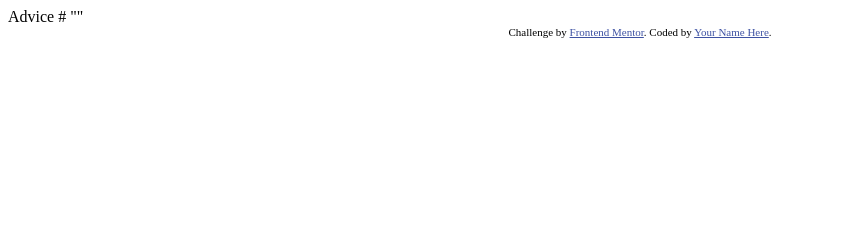
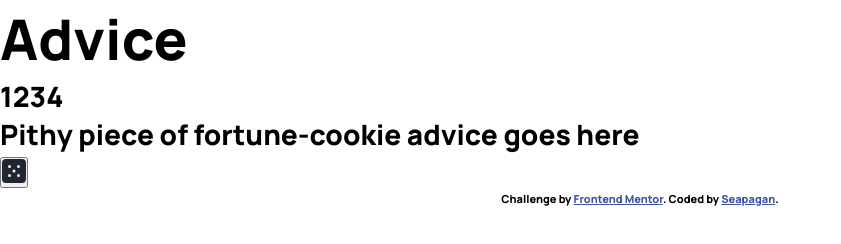
Before and after one commit to seapagan-fem/advice-generator-app, a plain HTML site: page index.html in a window 1280 px wide. Shown: the whole page, without its empty margins (0-841 px from the left). Drawn offline with Linux system fonts and the light colour scheme.

Commit message:
add HTML tags and JS/CSS files

```diff
--- a/index.html
+++ b/index.html
@@ -1,28 +1,48 @@
 <!DOCTYPE html>
 <html lang="en">
-<head>
-  <meta charset="UTF-8">
-  <meta name="viewport" content="width=device-width, initial-scale=1.0"> <!-- displays site properly based on user's device -->
+  <head>
+    <meta charset="UTF-8" />
+    <meta name="viewport" content="width=device-width, initial-scale=1.0" />
+    <!-- displays site properly based on user's device -->
+    <link rel="preconnect" href="https://fonts.googleapis.com" />
+    <link rel="preconnect" href="https://fonts.gstatic.com" crossorigin />
+    <link
+      href="https://fonts.googleapis.com/css2?family=Manrope:wght@800&display=swap"
+      rel="stylesheet"
+    />
+    <link
+      rel="icon"
+      type="image/png"
+      sizes="32x32"
+      href="./images/favicon-32x32.png"
+    />
+    <script src="scripts/scripts.js" defer></script>
+    <link rel="stylesheet" href="styles/styles.css" />
+    <title>Frontend Mentor | Advice generator app</title>
+  </head>
+  <body>
+    <main>
+      <header>
+        <h1>Advice</h1>
+        <div id="span" class="advice-number">1234</div>
+      </header>
+      <article>
+        <p class="advice">Pithy piece of fortune-cookie advice goes here</p>
+      </article>
+      <div class="divider"></div>
+      <button type="button" class="advice-button" aria-label="New Advice">
+        <img src="images/icon-dice.svg" alt="" />
+      </button>
+    </main>
 
-  <link rel="icon" type="image/png" sizes="32x32" href="./images/favicon-32x32.png">
-
-  <title>Frontend Mentor | Advice generator app</title>
-
-  <!-- Feel free to remove these styles or customise in your own stylesheet 👍 -->
-  <style>
-    .attribution { font-size: 11px; text-align: center; }
-    .attribution a { color: hsl(228, 45%, 44%); }
-  </style>
-</head>
-<body>
-
-  Advice #<!-- Advice ID goes here -->
-
-  "<!-- Advice text goes here -->"
-
-  <div class="attribution">
-    Challenge by <a href="https://www.frontendmentor.io?ref=challenge" target="_blank">Frontend Mentor</a>.
-    Coded by <a href="#">Your Name Here</a>.
-  </div>
-</body>
+    <footer class="attribution">
+      Challenge by
+      <a href="https://www.frontendmentor.io?ref=challenge" target="_blank"
+        >Frontend Mentor</a
+      >. Coded by
+      <a href="https://www.frontendmentor.io/profile/seapagan" target="_blank"
+        >Seapagan</a
+      >.
+    </footer>
+  </body>
 </html>
--- /dev/null
+++ b/scripts/scripts.js
@@ -0,0 +1 @@
+console.log("JavaScript loaded.")
--- /dev/null
+++ b/styles/styles.css
@@ -0,0 +1,36 @@
+/* ------------------------------- basic reset ------------------------------ */
+* {
+  margin: 0;
+  padding: 0;
+  box-sizing: border-box;
+  font-weight: 800;
+}
+
+/* ---------------------------- fonts and colours --------------------------- */
+:root {
+  /* primary colours */
+  --light-cyan: hsl(193, 38%, 86%);
+  --neon-green: hsl(150, 100%, 66%);
+
+  /* neutral colours */
+  --grayish-blue: hsl(217, 19%, 38%);
+  --dark-grayish-blue: hsl(217, 19%, 24%);
+  --dark-blue: hsl(218, 23%, 16%);
+
+  /* fonts */
+  font-family: "Manrope", sans-serif;
+  font-size: 62.5%;
+}
+
+body {
+  font-size: 2.8rem;
+}
+
+/* ---------------------------- style attribution --------------------------- */
+.attribution {
+  font-size: 11px;
+  text-align: center;
+}
+.attribution a {
+  color: hsl(228, 45%, 44%);
+}
```
Also changed, not shown: .htmlvalidate.json (added).
